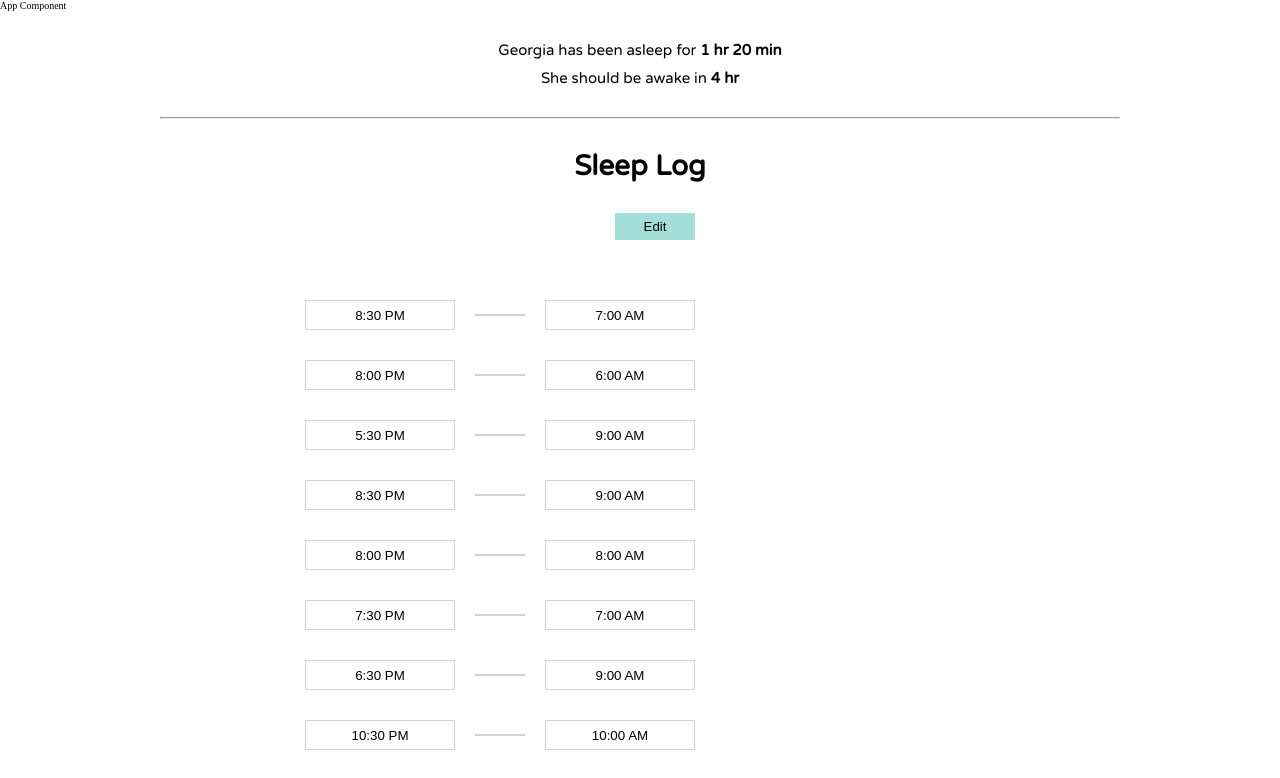
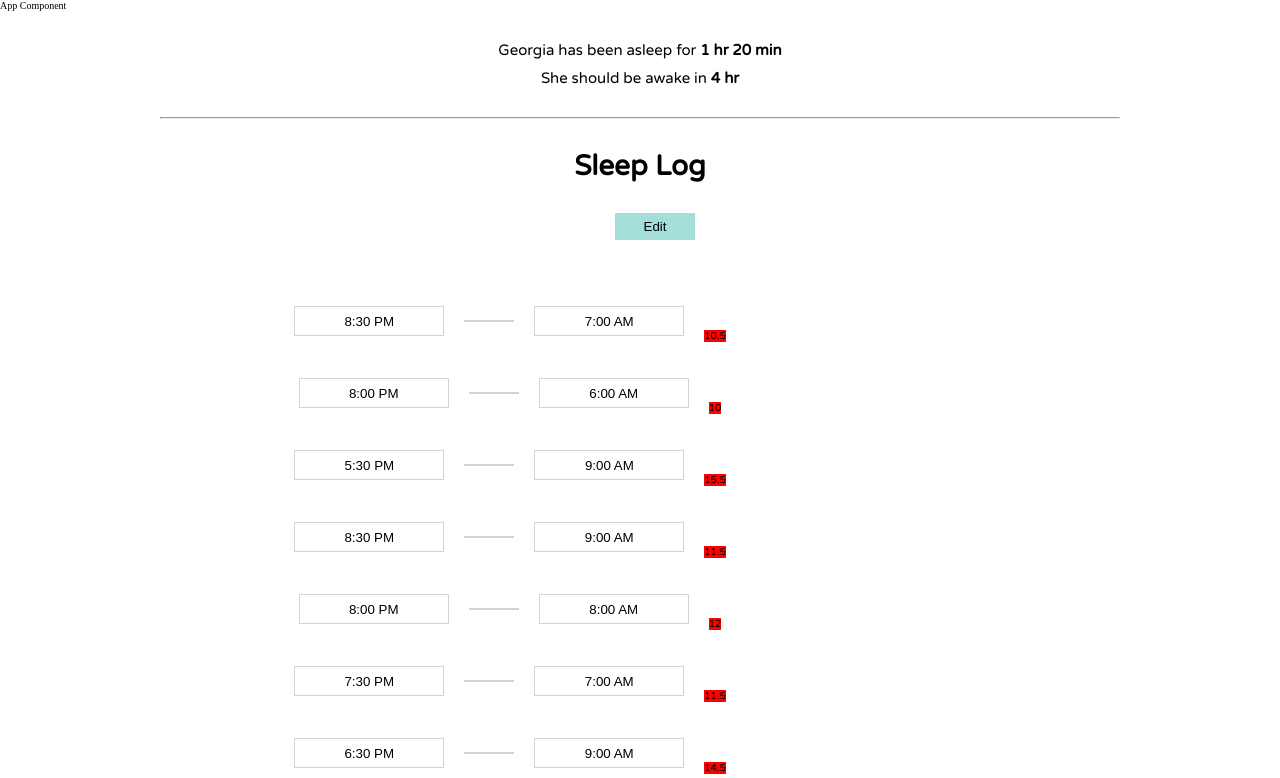
Before and after one commit to lambda-build-week-sleep-tracker/FE-Sleep-Tracker, a React (Create React App) app: page / in a window 1280 px wide. Shown: the top 778 px of the page. Built offline with nearby package versions, Linux system fonts and the light colour scheme; no server answers; the HTML template or start-up script is replaced by a standard one.

Commit message:
working on styling

```diff
--- a/src/components/SleepLog/LogEntry.jsx
+++ b/src/components/SleepLog/LogEntry.jsx
@@ -11,6 +11,7 @@ const LogEntry = (props) => {
                 <hr className="time-splitter"/>
                 <input placeholder="End Time"
                 value={props.logState.end} />
+                <div className="hoursSlept">{props.logState.hoursSlept}</div>
             </div>
         </div>
     );
--- a/src/components/SleepLog/SleepLog.scss
+++ b/src/components/SleepLog/SleepLog.scss
@@ -77,6 +77,10 @@
                 border: 1px solid lightgray;
             }
 
+            .hoursSlept {
+                background: red;
+            }
+
 
         }
     }
```
